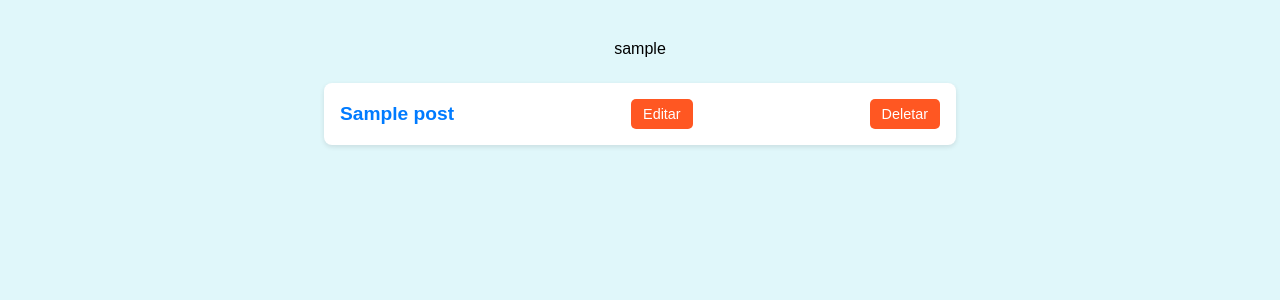
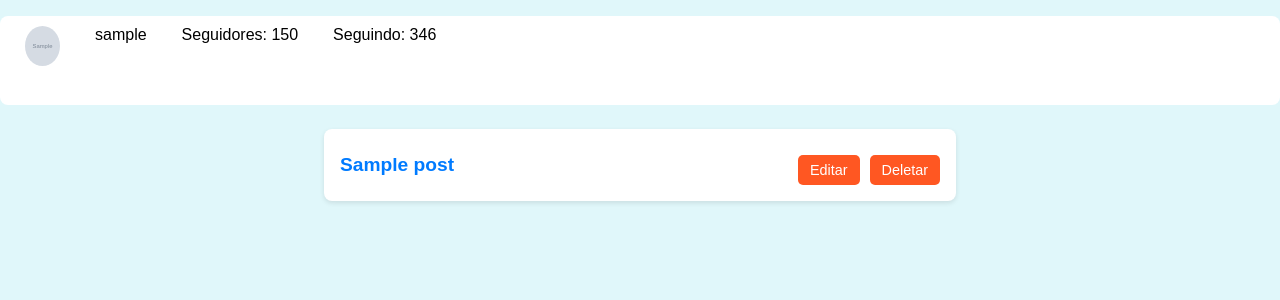
Before and after one commit to Mesorah/socialecho, a Django app: page /dashboard/1/ in a window 1280 px wide. Shown: the part 94-394 px from the top of the page. Run offline with Django 5.2, Linux system fonts and the light colour scheme; a user stored in the database is signed in; tables that the repository leaves empty hold one stand-in row (values such as "Sample post"); grey boxes marked "Sample" are stand-in pictures.

Commit message:
dashboard bugs fixeds

```diff
--- a/global_static/global/global_static.css
+++ b/global_static/global/css/global_static.css
@@ -227,21 +227,12 @@ body {
 }
 
 .button-dashboard {
-    margin-left: 7px;
     padding: 5px 7.5px;
-}
-
-.dashboard-container {
-    margin-bottom: 2.5rem;
 }
 
 .logout-dashboard {
     margin-bottom: 2.5rem;
     margin-top: 1.6rem;
-}
-
-.main-dashboard-container {
-    margin-left: 1rem;
 }
 
 .button:hover {
@@ -324,6 +315,18 @@ body {
     display: flex;
     justify-content: space-between;
     align-items: center;
+    flex-wrap: wrap;
+}
+
+.dashboard-container div {
+    display: flex;
+    gap: 10px; /* Adiciona um espaço entre os botões */
+}
+
+.dashboard-container-button {
+    margin-top: 10px;
+    justify-content: flex-end;
+    flex-grow: 1;
 }
 
 /* Botões de editar e deletar no dashboard */
@@ -342,7 +345,7 @@ body {
 }
 
 /* Estilo do título do post */
-.dashboard-container a:first-child {
+.dashboard-title a:first-child {
     display: flex;
     justify-content: space-between;
     align-items: center;
@@ -359,8 +362,25 @@ body {
 /* .dashboard-title {
 } */
 
+.dashboard-container {
+    display: flex;
+    justify-content: start; /* ou 'flex-start' */
+}
+
+.dashboard-user-container {
+    background: #ffffff;
+    padding: 10px;
+    border-radius: 8px;
+}
+
 .dashboard-user {
+    display: flex;
+    margin-left: 15px;
     margin-bottom: 25px;
+}
+
+.dashboard-user p {
+    margin-right: 35px;
 }
 
 /* Ajustes para telas maiores */
@@ -385,7 +405,7 @@ body {
 
     .dashboard-container {
         flex-direction: column;
-        text-align: center;
+        gap: 5px;
     }
 
     .button-dashboard {
--- a/global_templates/global/partials/head.html
+++ b/global_templates/global/partials/head.html
@@ -1,5 +1,5 @@
 {% load static %}
 <meta charset="UTF-8">
-    <meta name="viewport" content="width=device-width, initial-scale=1.0">
-    <link rel="stylesheet" href="{% static 'global/global_static.css' %}">
-    <!-- <link rel="stylesheet" href="{% static 'global/social_echo/social_echo.css' %}"> -->
+<meta name="viewport" content="width=device-width, initial-scale=1.0">
+<link rel="stylesheet" href="{% static 'global/css/global_static.css' %}">
+<!-- <link rel="stylesheet" href="{% static 'global/social_echo/social_echo.css' %}"> -->
--- a/social_echo/templates/social_echo/pages/dashboard.html
+++ b/social_echo/templates/social_echo/pages/dashboard.html
@@ -1,18 +1,27 @@
 {% extends "global/pages/base.html" %}
 
 {% block content %}
+    <div class="dashboard-user-container">
+        <div class="dashboard-user">
+            {% if cover %}
+                <p><img src="{{ cover.url }}" alt="" class="image"></p>
+            {% endif %}
+            <p>{{ user }}</p>
+            <p>Seguidores: 150</p>
+            <p>Seguindo: 346</p>
+        </div>
+    </div>
     <div class="main-dashboard-container">
-        <div class="dashboard-user">
-            <p>{{ user }}</p>
-        </div>
         {% for post in posts %}
             <div>
                 <div class="dashboard-container">
                     <div class="dashboard-title">
                         <a href="{% url 'social_echo:edit_post' post.id %}">{{ post.title }}</a>
                     </div>
-                    <a class="button button-dashboard" href="{% url 'social_echo:edit_post' post.id %}">Editar</a>
-                    <a class="button button-dashboard" href="{% url 'social_echo:delete_post' post.id %}">Deletar</a>
+                    <div class="dashboard-container-button">
+                        <a class="button button-dashboard" href="{% url 'social_echo:edit_post' post.id %}">Editar</a>
+                        <a class="button button-dashboard" href="{% url 'social_echo:delete_post' post.id %}">Deletar</a>
+                    </div>
                 </div>
             </div>
         {% endfor %}
--- a/social_echo/views.py
+++ b/social_echo/views.py
@@ -108,7 +108,11 @@ def dashboard(request, id):
     if posts:
         user = posts[0].author
 
+    if user:
+        cover = posts[0].author_cover.cover
+
     return render(request, 'social_echo/pages/dashboard.html', context={
         'posts': posts,
         'user': user,
+        'cover': cover
     })
```
Also changed, not shown: global_static/global/social_echo/social_echo.css (deleted).
